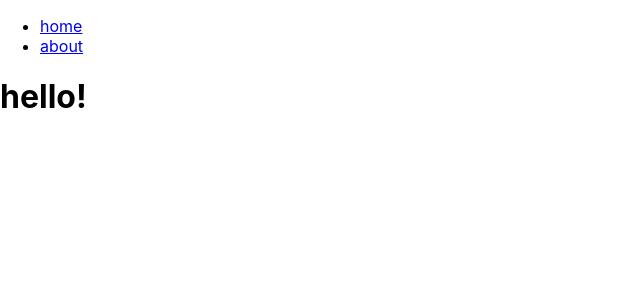
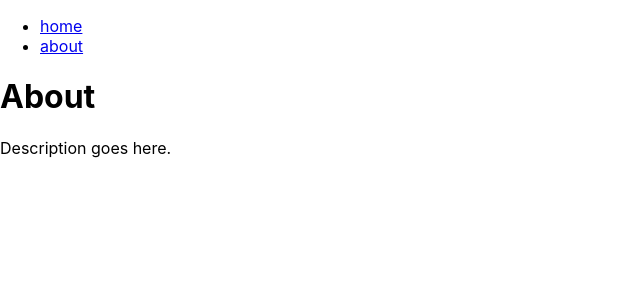
Before and after one commit to CS196Illinois/Group22, a React (Create React App) app in the folder Project/xray-app/: page /about in a window 1280 px wide. Shown: the top 300 px of the page, without its empty margins (0-640 px from the left). Built offline with nearby package versions, Linux system fonts and the light colour scheme.

Commit message:
Update About.js

```diff
--- a/Project/xray-app/src/About.js
+++ b/Project/xray-app/src/About.js
@@ -1,7 +1,14 @@
 import './About.css';
 function About() {
     return (
-        <h1>hello!</h1>
+        <div className="about">
+            <header>
+                <h1>About</h1>
+            </header>
+            <body>
+                <p>Description goes here.</p>
+            </body>
+        </div>
     );
 }
 export default About;
```
